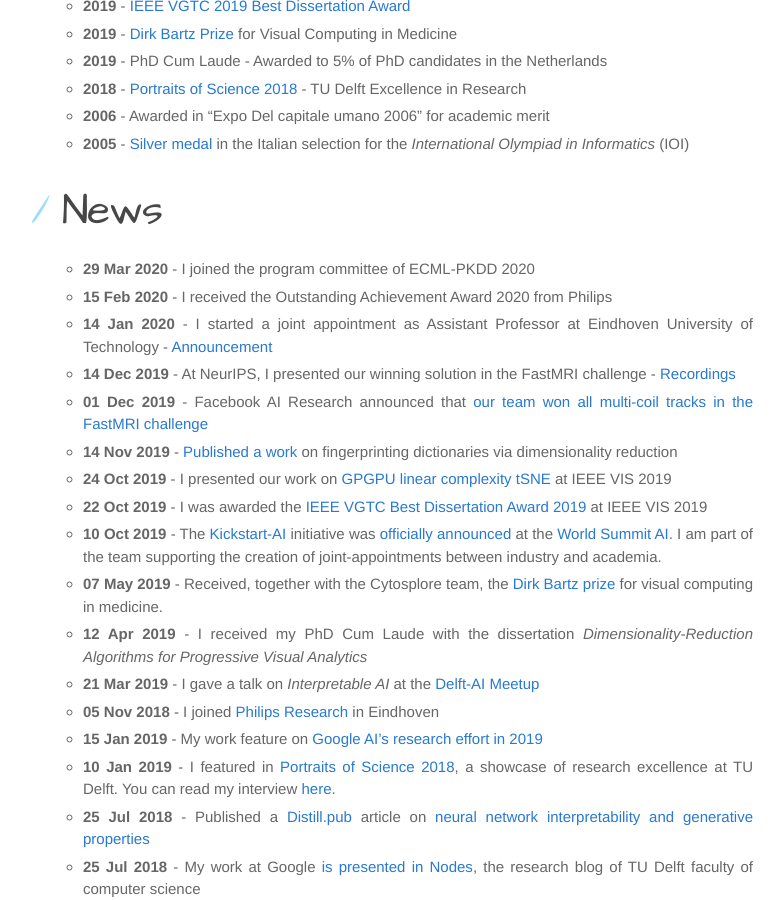
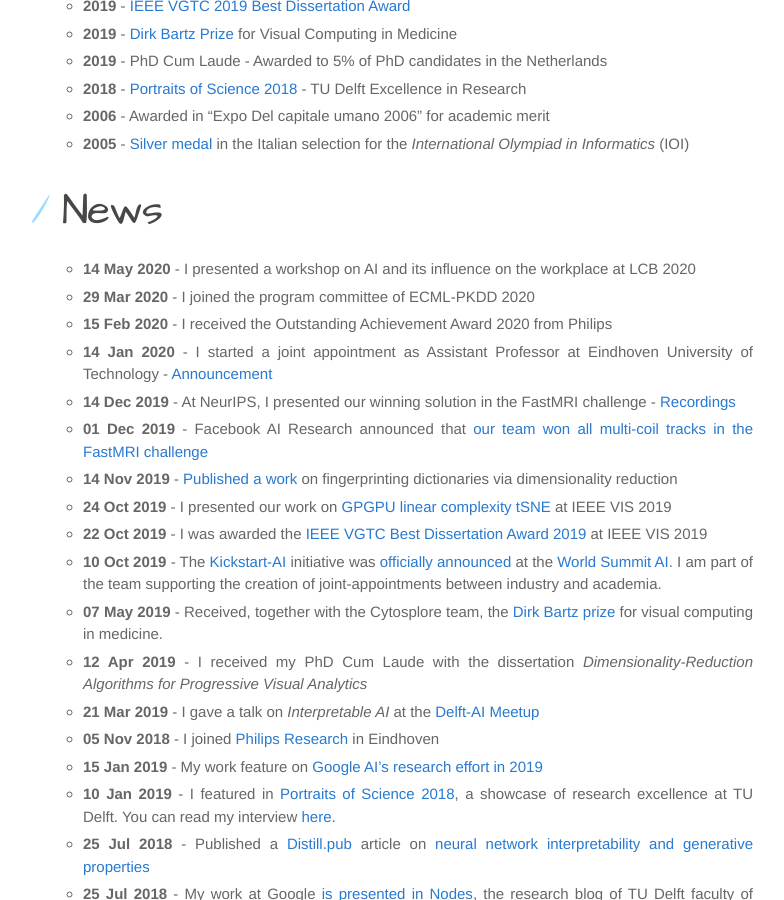
Before and after one commit to Nicola17/Nicola17.github.io, a Jekyll site: the page built from index.md, in a window 1280 px wide and 900 px high, scrolled down 1377 px. Shown: the whole window, without its empty margins (107-891 px from the left). Built offline with Jekyll 4.4.1, drawn with Linux system fonts in a browser that asks for light colours.

Commit message:
Update index.md

```diff
--- a/index.md
+++ b/index.md
@@ -40,6 +40,7 @@ Awards
 News
 ================
 
+* **14 May 2020** - I presented a workshop on AI and its influence on the workplace at LCB 2020
 * **29 Mar 2020** - I joined the program committee of ECML-PKDD 2020
 * **15 Feb 2020** - I received the Outstanding Achievement Award 2020 from Philips
 * **14 Jan 2020** - I started a joint appointment as Assistant Professor at Eindhoven University of Technology - [Announcement](https://www.philips.com/a-w/about/news/archive/standard/news/articles/2020/20200213-philips-and-ahold-delhaize-announce-first-kickstart-ai-joint-appointments.html?fbclid=IwAR29fh6N8a7TO8YMs8tpnI4b47eosGn_qUyEJrJ1B-TDOfLjNDktV8jiL0g)
```
